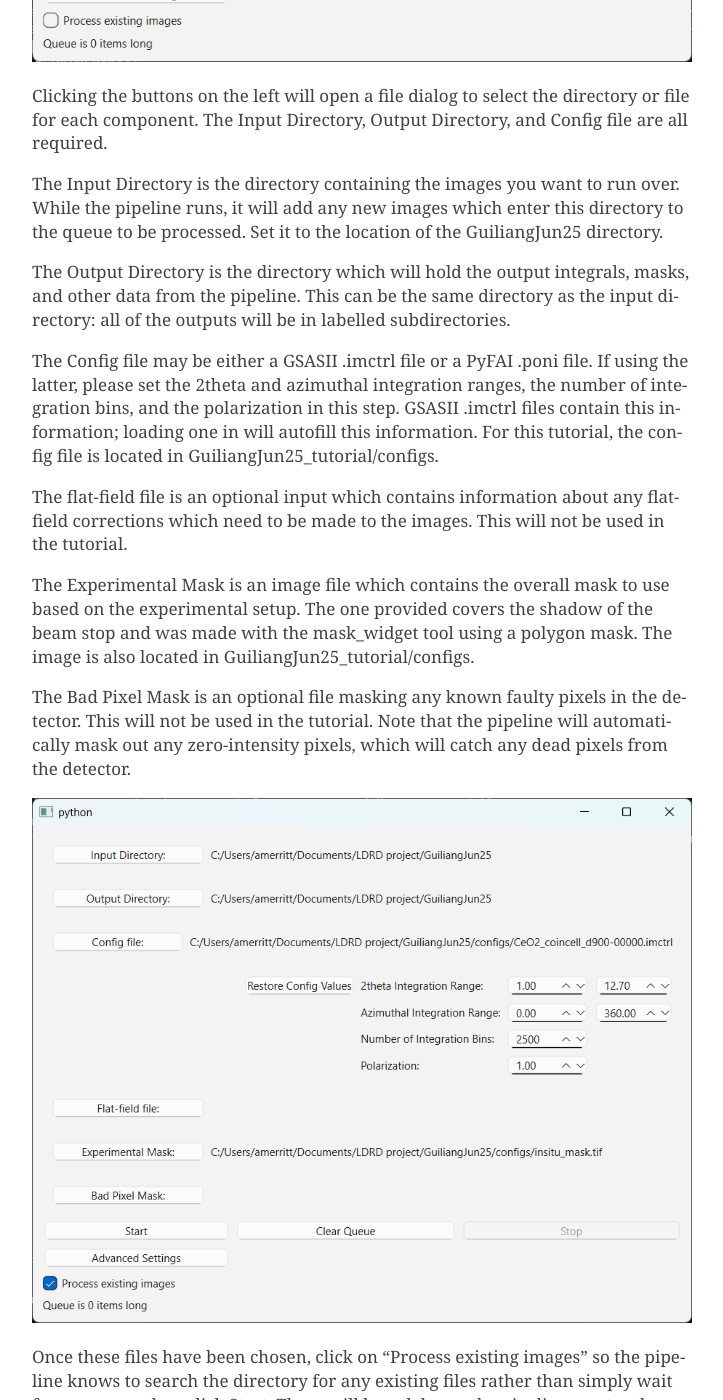
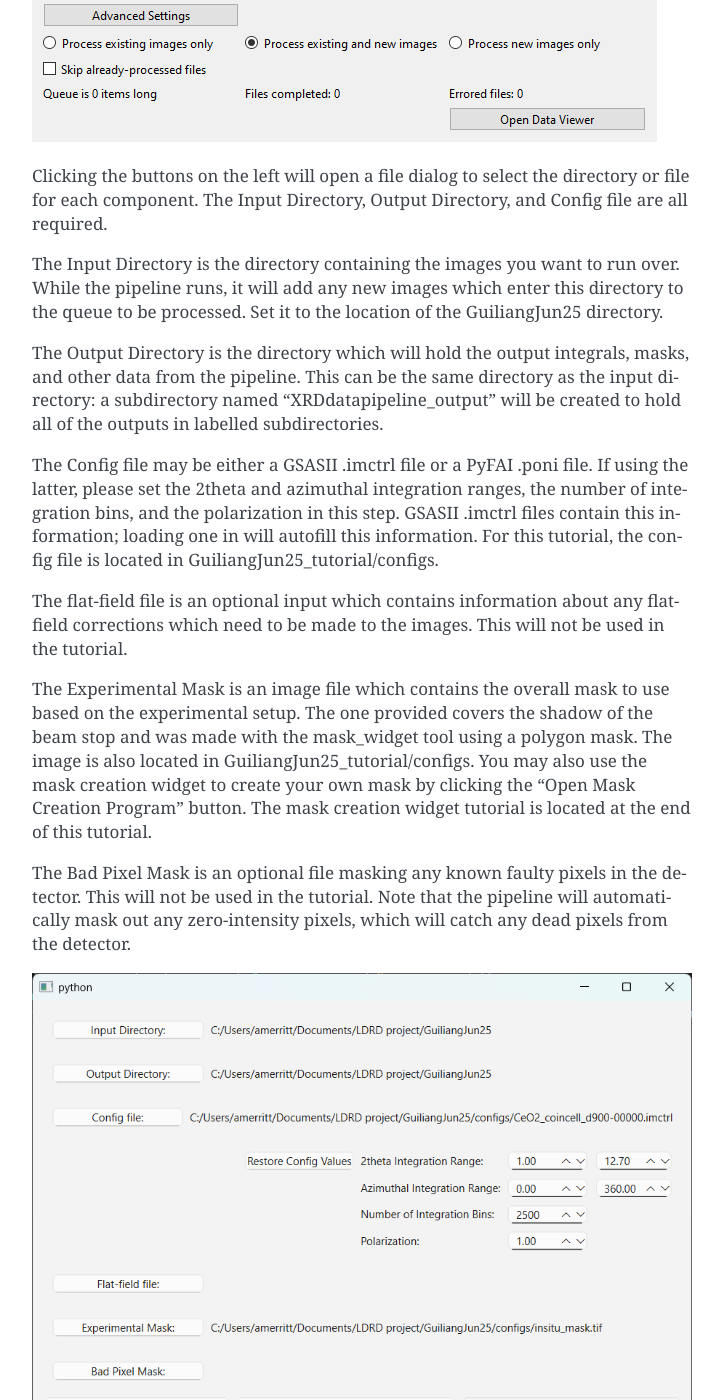
Before and after one commit to AdvancedPhotonSource/XRDdatapipeline, a Sphinx documentation site: the page built from docs/tutorials.rst, in a window 1280 px wide and 1400 px high, scrolled down 1033 px. Shown: the whole window, without its empty margins (388-1111 px from the left). Built offline with Sphinx 7.4.7, drawn with Linux system fonts in a browser that asks for light colours; the version number is read from the project's files by our own code; some of the changed text lies outside the part shown.

Commit message:
tutorials updated

```diff
--- a/AUTHORS.rst
+++ b/AUTHORS.rst
@@ -7,6 +7,7 @@ Development Lead
 
 * Anna Henckel Merritt <amerritt@anl.gov>
 * Miaoqi Chu <mqichu@anl.gov>
+* Wenqian Xu <wenqianxu@anl.gov>
 
 Contributors
 ------------
--- a/docs/tutorials.rst
+++ b/docs/tutorials.rst
@@ -19,7 +19,7 @@ Pipeline UI Overview
 
 Launching the pipeline will open the following window:
 
-.. image:: tutorial_images/pipeline_UI_empty.png
+.. image:: tutorial_images/pipeline_main.png
 
 Clicking the buttons on the left will open a file dialog to select the directory or file for each component.
 The Input Directory, Output Directory, and Config file are all required.
@@ -29,7 +29,7 @@ While the pipeline runs, it will add any new images which enter this directory t
 Set it to the location of the GuiliangJun25 directory.
 
 The Output Directory is the directory which will hold the output integrals, masks, and other data from the pipeline.
-This can be the same directory as the input directory: all of the outputs will be in labelled subdirectories.
+This can be the same directory as the input directory: a subdirectory named "XRDdatapipeline_output" will be created to hold all of the outputs in labelled subdirectories.
 
 The Config file may be either a GSASII .imctrl file or a PyFAI .poni file. If using the latter, please set the 2theta and azimuthal integration ranges,
 the number of integration bins, and the polarization in this step.
@@ -41,7 +41,7 @@ This will not be used in the tutorial.
 
 The Experimental Mask is an image file which contains the overall mask to use based on the experimental setup.
 The one provided covers the shadow of the beam stop and was made with the mask_widget tool using a polygon mask.
-The image is also located in GuiliangJun25_tutorial/configs.
+The image is also located in GuiliangJun25_tutorial/configs. You may also use the mask creation widget to create your own mask by clicking the "Open Mask Creation Program" button. The mask creation widget tutorial is located at the end of this tutorial.
 
 The Bad Pixel Mask is an optional file masking any known faulty pixels in the detector. This will not be used in the tutorial.
 Note that the pipeline will automatically mask out any zero-intensity pixels, which will catch any dead pixels from the detector.
@@ -67,8 +67,8 @@ Results UI
 ----------
 
 Once you have started the pipeline, it will begin to output image masks, integrals, and other data into subfolders in the Output Directory.
-To visualize this data, launch pyqtgraph_layout.py. This will open two windows: the main UI and a small window asking for the Input Directory, Output Directory, and Image Control file (or Config file) again.
-Click Browse to give these the same inputs as you gave to the pipeline, then hit Okay.
+To visualize this data, launch pyqtgraph_layout.py or click the "Open Data Viewer" button in the main pipeline window. This will open two windows: the main UI and a small window asking for the Input Directory, Output Directory, and Image Control file (or Config file) again.
+Click Browse to give these the same inputs as you gave to the pipeline, except for the output directory now should point to the "XRDdatapipeline_output" subdirectory. If you use the "Open Data Viewer" button, these should autopopulate. Once done, hit Okay.
 
 .. image:: tutorial_images/results_UI_blank.png
 
```
